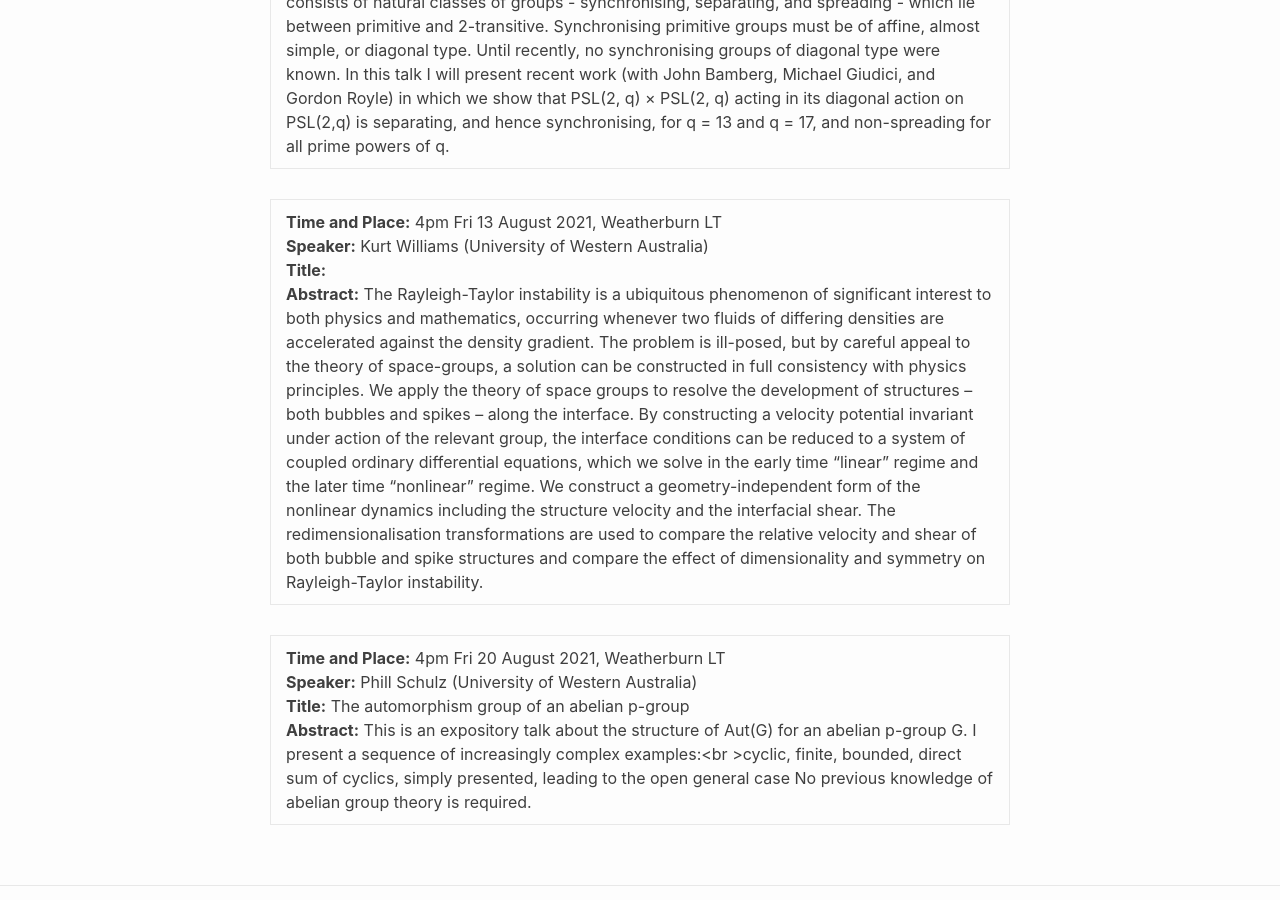
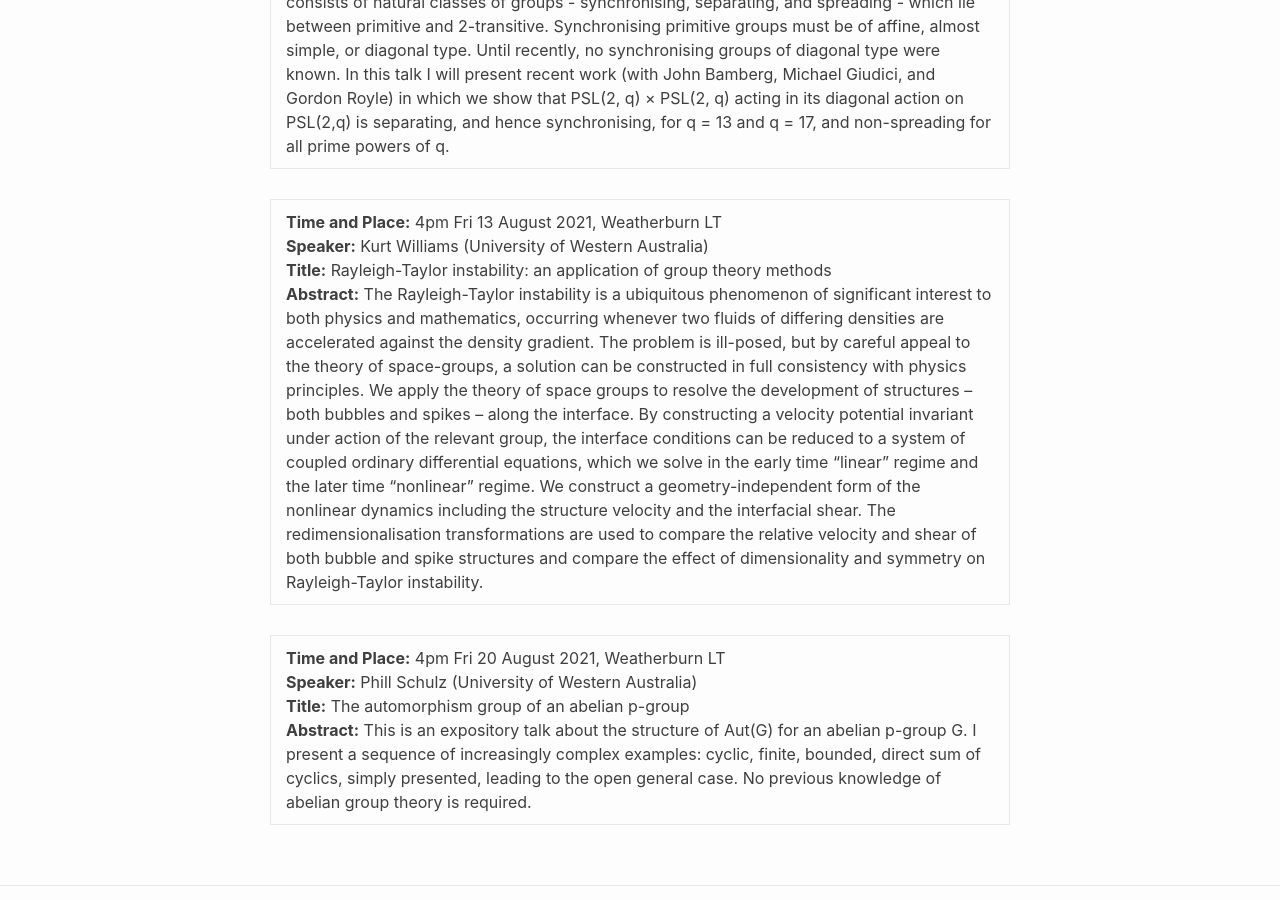
Before and after one commit to StephenGlasby/StephenGlasby.github.io, a Jekyll site: the page built from GandCSeminars.md, in a window 1280 px wide and 900 px high, scrolled down 2342 px. Built offline with Jekyll 4.4.1, drawn with Linux system fonts in a browser that asks for light colours.

Commit message:
Kurt title

```diff
--- a/GandCSeminars.md
+++ b/GandCSeminars.md
@@ -23,6 +23,6 @@
 
 |**Time and Place:** 4pm Fri 06 August 2021, Weatherburn LT<br>                 **Speaker:** Jesse Lansdown (University of Western Australia)<br>               **Title:** The existence of synchronising groups of diagonal type<br>           **Abstract:** Motivated originally by synchronisation in automata, there is ongoing work to classify primitive permutation groups within the sychronisation hierarchy. This hierarchy consists of natural classes of groups - synchronising, separating, and spreading - which lie between primitive and 2-transitive. Synchronising primitive groups must be of affine, almost simple, or diagonal type. Until recently, no synchronising groups of diagonal type were known. In this talk I will present recent work (with John Bamberg, Michael Giudici, and Gordon Royle) in which we show that PSL(2, q) × PSL(2, q) acting in its diagonal action on PSL(2,q) is separating, and hence synchronising, for q = 13 and q = 17, and non-spreading for all prime powers of q.|
 
-|**Time and Place:** 4pm Fri 13 August 2021, Weatherburn LT<br>                  **Speaker:** Kurt Williams (University of Western Australia)<br>               **Title:** <br>           **Abstract:** The Rayleigh-Taylor instability is a ubiquitous phenomenon of significant interest to both physics and mathematics, occurring whenever two fluids of differing densities are accelerated against the density gradient. The problem is ill-posed, but by careful appeal to the theory of space-groups, a solution can be constructed in full consistency with physics principles. We apply the theory of space groups to resolve the development of structures – both bubbles and spikes – along the interface. By constructing a velocity potential invariant under action of the relevant group, the interface conditions can be reduced to a system of coupled ordinary differential equations, which we solve in the early time “linear” regime and the later time “nonlinear” regime. We construct a geometry-independent form of the nonlinear dynamics including the structure velocity and the interfacial shear. The redimensionalisation transformations are used to compare the relative velocity and shear of both bubble and spike structures and compare the effect of dimensionality and symmetry on Rayleigh-Taylor instability.|
+|**Time and Place:** 4pm Fri 13 August 2021, Weatherburn LT<br>                  **Speaker:** Kurt Williams (University of Western Australia)<br>               **Title:** Rayleigh-Taylor instability: an application of group theory methods<br>           **Abstract:** The Rayleigh-Taylor instability is a ubiquitous phenomenon of significant interest to both physics and mathematics, occurring whenever two fluids of differing densities are accelerated against the density gradient. The problem is ill-posed, but by careful appeal to the theory of space-groups, a solution can be constructed in full consistency with physics principles. We apply the theory of space groups to resolve the development of structures – both bubbles and spikes – along the interface. By constructing a velocity potential invariant under action of the relevant group, the interface conditions can be reduced to a system of coupled ordinary differential equations, which we solve in the early time “linear” regime and the later time “nonlinear” regime. We construct a geometry-independent form of the nonlinear dynamics including the structure velocity and the interfacial shear. The redimensionalisation transformations are used to compare the relative velocity and shear of both bubble and spike structures and compare the effect of dimensionality and symmetry on Rayleigh-Taylor instability.|
 
-|**Time and Place:** 4pm Fri 20 August 2021, Weatherburn LT<br>                 **Speaker:** Phill Schulz (University of Western Australia)<br>                 **Title:**  The automorphism group of an abelian p-group<br>                    **Abstract:**  This is an expository talk about the structure of Aut(G) for an abelian p-group G.  I present a sequence of increasingly complex examples:<br \>cyclic, finite, bounded, direct sum of cyclics, simply presented, leading to the open general case No previous knowledge of abelian group theory is required.|
+|**Time and Place:** 4pm Fri 20 August 2021, Weatherburn LT<br>                 **Speaker:** Phill Schulz (University of Western Australia)<br>                 **Title:**  The automorphism group of an abelian p-group<br>                    **Abstract:**  This is an expository talk about the structure of Aut(G) for an abelian p-group G.  I present a sequence of increasingly complex examples: cyclic, finite, bounded, direct sum of cyclics, simply presented, leading to the open general case. No previous knowledge of abelian group theory is required.|
```
